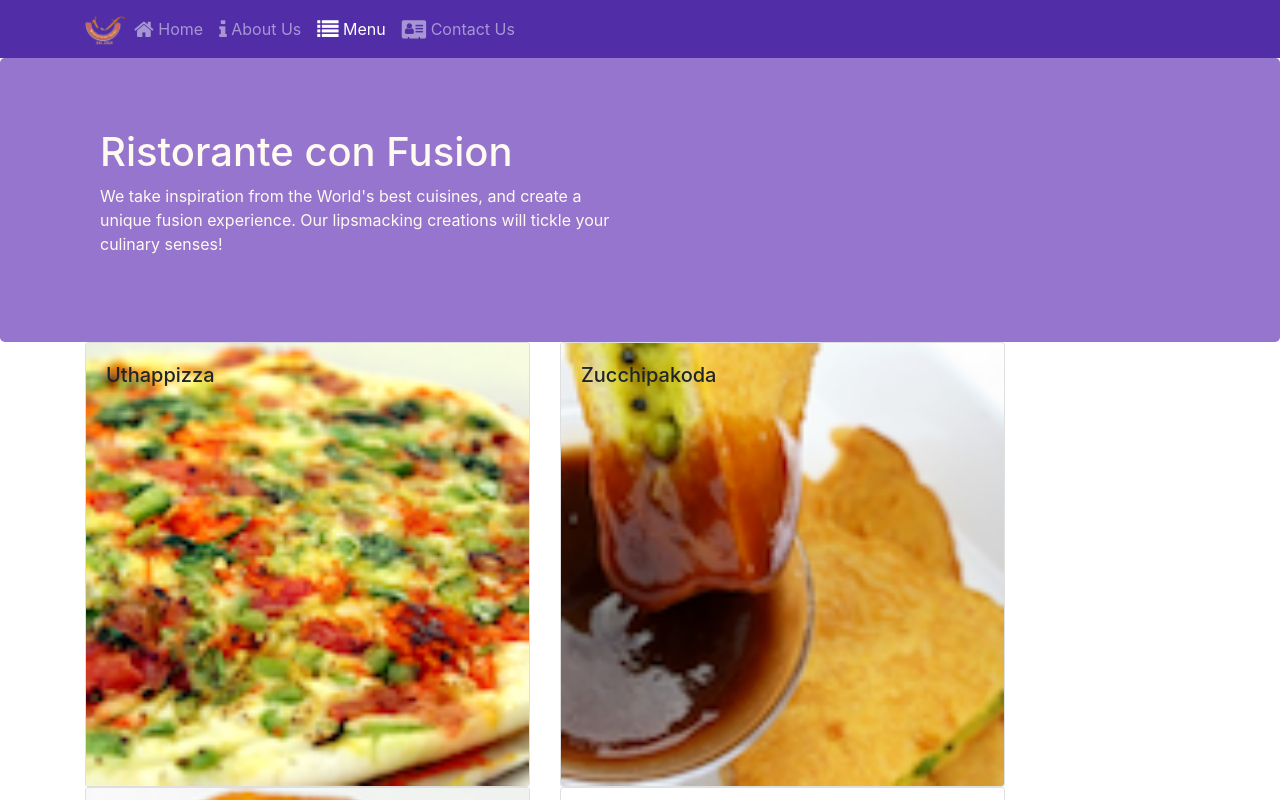
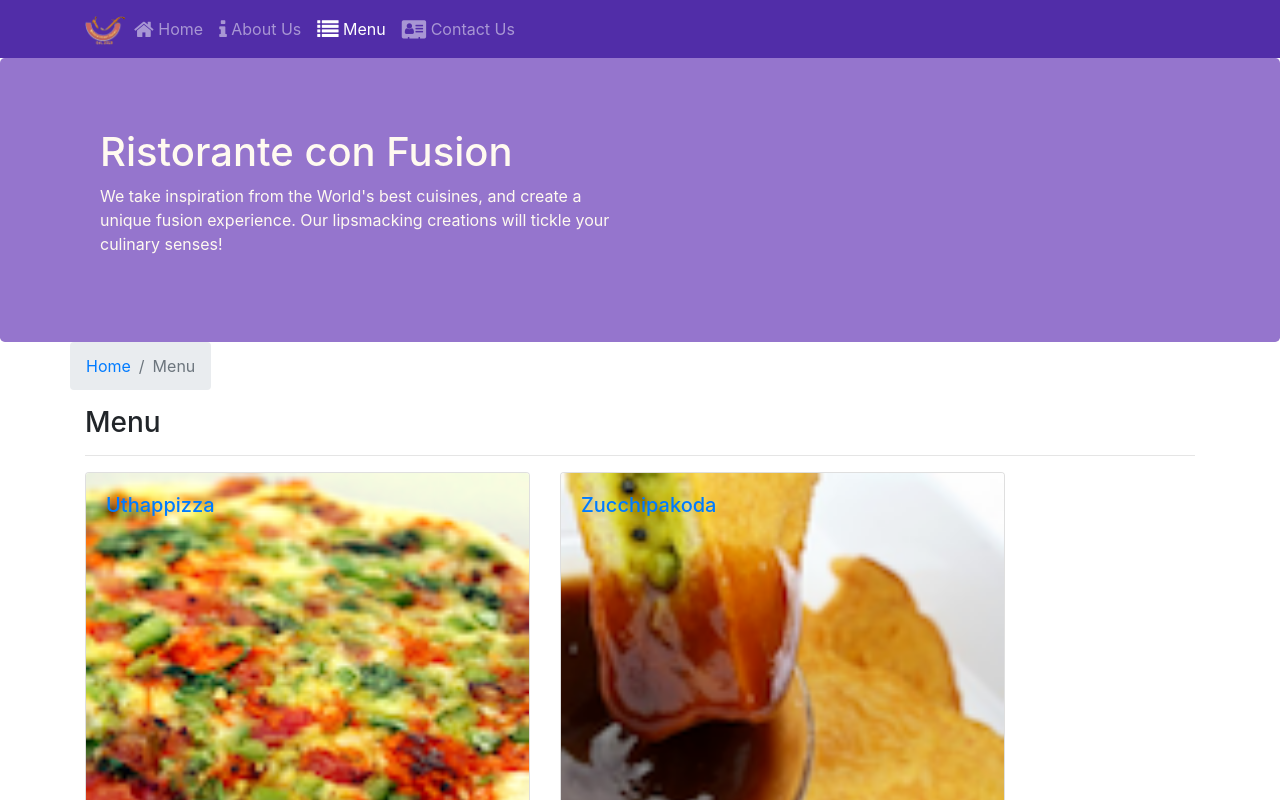
Before and after one commit to izennn/ConfusionRestaurant, a React (Create React App) app: page /menu in a window 1280 px wide. Shown: the top 800 px of the page. Built offline with nearby package versions, Linux system fonts and the light colour scheme.

Commit message:
Single Page Applications Part 2

```diff
--- a/src/components/ContactComponent.js
+++ b/src/components/ContactComponent.js
@@ -1,8 +1,20 @@
 import React from 'react';
+import { Breadcrumb, BreadcrumbItem } from 'reactstrap';
+import { Link } from 'react-router-dom';
 
 function Contact(props) {
     return(
         <div className="container">
+            <div className="row">
+                <Breadcrumb>
+                    <BreadcrumbItem><Link to='/home'>Home</Link></BreadcrumbItem>
+                    <BreadcrumbItem active>Contact Us</BreadcrumbItem>
+                </Breadcrumb>
+                <div className="col-12">
+                    <h3>Contact Us</h3>
+                    <hr />
+                </div>
+            </div>
             <div className="row row-content">
                 <div className="col-12">
                 <h3>Location Information</h3>
--- a/src/components/DishdetailComponent.js
+++ b/src/components/DishdetailComponent.js
@@ -1,10 +1,12 @@
 import React from 'react';
-import { Card, CardImg, CardBody, CardTitle, CardText } from 'reactstrap';
+import { Card, CardImg, CardBody, CardTitle, CardText, Breadcrumb, BreadcrumbItem } from 'reactstrap';
+import { Link } from 'react-router-dom'
 
 function RenderDetails(props) {
   const { dish } = props;
   if (dish !== null && dish !== undefined) return (
     // Task 2
+    <div className="col-12 col-md-5 m-1">
       <Card>
           <CardImg wdith="100%" src={dish.image} alt={dish.name} />
           <CardBody>
@@ -12,6 +14,8 @@ function RenderDetails(props) {
             <CardText>{dish.description}</CardText>
           </CardBody>
       </Card>
+    </div>
+
   );
   else return (
     <React.Fragment></React.Fragment>
@@ -19,22 +23,24 @@ function RenderDetails(props) {
 }
 
 function RenderComments(props) {
-  const { dish } = props;
+  const { comments } = props;
 
-  if (dish !== null && dish !== undefined) return (
-    <Card>
-      <CardBody>
-        <CardTitle>Comments</CardTitle>
-        {dish.comments.map((comment) => {
+  if (comments !== null && comments !== undefined) return (
+    <div className="col-12 col-md-5 m-1">
+      <h4>Comments</h4>
+      <ul className="list-unstyled">
+        {
+          comments.map((comment) => {
             return (
-            <CardText key={comment.id}>
-              {comment.comment}
-              {`-- ${comment.author}, ${comment.date}`}
-            </CardText>
+              <li key={comment.id}>
+                <p>{comment.comment}</p>
+                <p>-- {comments.author}</p>
+              </li>
             )
-        })}
-      </CardBody>
-    </Card>
+          })
+        }
+      </ul>
+    </div>
   );
   else return (
     <React.Fragment></React.Fragment>
@@ -42,18 +48,21 @@ function RenderComments(props) {
 }
 
 const DishDetail = (props) => {
-  const { dish } = props;
+  const { dish, comments } = props;
 
   return (
+    <div className="container">
       <div className="row">
-      <div className="col-12 col-md-5 m-1">
+        <Breadcrumb>
+          <BreadcrumbItem><Link to='/menu'>Menu</Link></BreadcrumbItem>
+          <BreadcrumbItem active>{dish.name}</BreadcrumbItem>
+        </Breadcrumb>
+      </div>
+      <div className="row">
         <RenderDetails dish={dish} />
-      </div>
-      <div className="col-12 col-md-5 m-1">
-        <RenderComments dish={dish} />
+        <RenderComments comments={comments} />
       </div>
     </div>
-
   )
 }
 
--- a/src/components/MainComponent.js
+++ b/src/components/MainComponent.js
@@ -23,7 +23,7 @@ class Main extends Component {
   }
 
   render() {
-    const { dishes, promotions, leaders } = this.state;
+    const { dishes, comments, promotions, leaders } = this.state;
 
     const HomePage = () => {
       return (
@@ -35,6 +35,15 @@ class Main extends Component {
       )
     }
 
+    const DishWithId = ({ match }) => {
+      return (
+        <DishDetail
+          dish={dishes.filter((dish) => dish.id === parseInt(match.params.dishId, 10))[0]}
+          comments={comments.filter((comment) => comment.dishId === parseInt(match.params.dishId, 10))}
+        />
+      );
+    }
+
     return (
       <div>
         <Header />
@@ -42,8 +51,7 @@ class Main extends Component {
           <Route path="/home" component={HomePage} />
           <Route exact path="/menu" component={() => <Menu dishes={this.state.dishes}/>} />
           <Route exact path='/contactus' component={Contact} />
-          {/* turning Menu into func component allows props to be passed to it */}
-          {/* <Route exact path="/dish" component={() => <DishDetail />} /> */}
+          <Route path="/menu/:dishId" component={DishWithId} />
           <Redirect to='/home' />
         </Switch>
         <Footer />
--- a/src/components/MenuComponent.js
+++ b/src/components/MenuComponent.js
@@ -1,13 +1,16 @@
 import React from 'react'; // allows me to create React component
-import { Card, CardImg, CardImgOverlay, CardTitle } from 'reactstrap';
+import { Card, CardImg, CardImgOverlay, CardTitle, Breadcrumb, BreadcrumbItem } from 'reactstrap';
+import { Link } from 'react-router-dom';
 
-function RenderMenuItem({dish, onClick}) {
+function RenderMenuItem({dish}) {
   return (
-    <Card onClick={() => onClick(dish.id)}>
-      <CardImg width="100%" src={dish.image} alt={dish.name} />
-      <CardImgOverlay>
-        <CardTitle>{dish.name}</CardTitle>
-      </CardImgOverlay>
+    <Card>
+      <Link to={`/menu/${dish.id}`}>
+        <CardImg width="100%" src={dish.image} alt={dish.name} />
+        <CardImgOverlay>
+          <CardTitle>{dish.name}</CardTitle>
+        </CardImgOverlay>
+      </Link>
     </Card>
   )
 }
@@ -16,13 +19,23 @@ const Menu = (props) => {
   const menu = props.dishes.map(dish => {
     return (
       <div className={"col-12 col-md-5 m1"} key={dish.id}>
-        <RenderMenuItem dish={dish} onClick={props.onClick} />
+        <RenderMenuItem dish={dish} />
       </div>
     )
   })
 
   return (
     <div className="container">
+      <div className="row">
+        <Breadcrumb>
+          <BreadcrumbItem><Link to='/home'>Home</Link></BreadcrumbItem>
+          <BreadcrumbItem active>Menu</BreadcrumbItem>
+        </Breadcrumb>
+        <div className="col-12">
+          <h3>Menu</h3>
+          <hr />
+        </div>
+      </div>
       <div className="row">
         {menu}
       </div>
```
Lines whose indentation alone changed are shown as unchanged.
